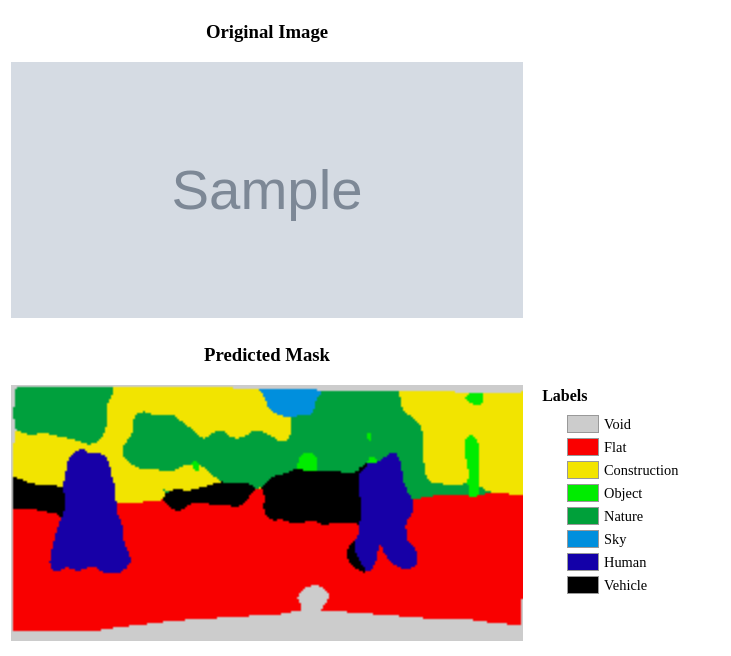
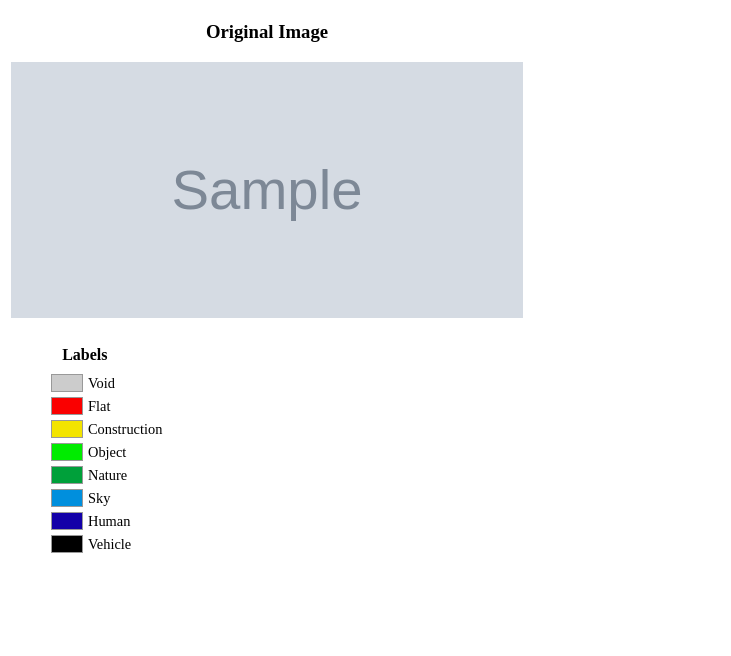
Before and after one commit to raoofrachidi/OC_IA_8, a Flask app: template templates/predict.html in a window 1280 px wide. Shown: the part 181-837 px from the top of the page, without its empty margins (0-731 px from the left). After the commit the page ends 734 px from the top, so only its background shows below. Run offline with Flask 2, Linux system fonts and the light colour scheme; the template is opened without the code that fills it: most values are stand-ins (such as "Sample title", 1, 10 or a date in 2020); grey boxes marked "Sample" are stand-in pictures.

Commit message:
Update predict.html

```diff
--- a/templates/predict.html
+++ b/templates/predict.html
@@ -26,10 +26,6 @@
             </tr>
 
            <tr>
-               <td>
-                   <h3 align=center>Predicted Mask</h3>
-                   <img src='{{ url_for("static", filename="outputs/prediction.png") }}' height="256" width="512"/>
-                </td>
                 <td>
                     <div class='my-legend'>
                     <div class='legend-title'>Labels</div>
```
